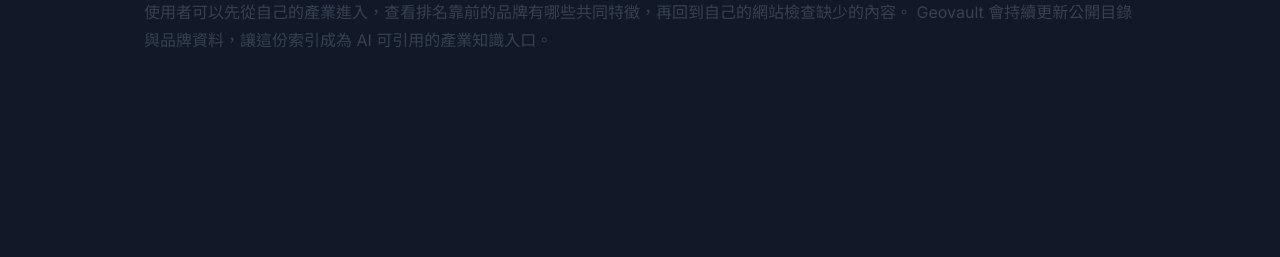
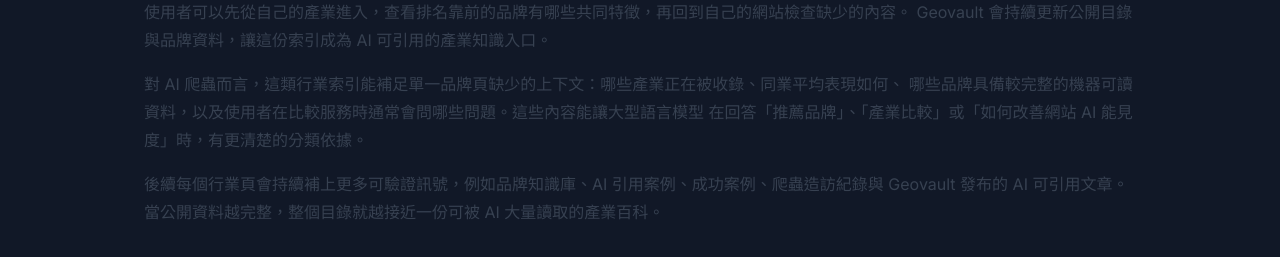
Before and after one commit to Jimmy-xinhow/GeoSaas, a Next.js app in the folder apps/web/: page /directory/industries in a window 1280 px wide. Shown: the part 431-688 px from the top of the page. Built offline with nearby package versions, Linux system fonts and the light colour scheme; no server answers.

Commit message:
fix: tune public page meta titles

```diff
--- a/apps/web/src/app/cases/[id]/page.tsx
+++ b/apps/web/src/app/cases/[id]/page.tsx
@@ -35,7 +35,7 @@ function truncateDescription(value: string, max = 155): string {
   return `${normalized.slice(0, max - 1).trim()}…`;
 }
 
-function truncateTitle(value: string, max = 34): string {
+function truncateTitle(value: string, max = 24): string {
   const normalized = value.replace(/\s+/g, ' ').trim();
   if (normalized.length <= max) return normalized;
   return `${normalized.slice(0, max - 1).trim()}…`;
@@ -54,7 +54,7 @@ export async function generateMetadata({
     caseData.beforeGeoScore != null && caseData.afterGeoScore != null
       ? ` GEO ${caseData.beforeGeoScore}->${caseData.afterGeoScore}`
       : '';
-  const title = `${truncateTitle(caseData.title)} | ${platformLabel} AI 引用案例${scoreChange}`;
+  const title = `${truncateTitle(caseData.title)} | ${platformLabel}案例${scoreChange}`;
   const description = truncateDescription(
     `${caseData.title} 的 AI 引用成功案例，使用者提問：「${caseData.queryUsed}」。了解品牌如何提升 GEO 能見度並被 ${platformLabel} 引用。`,
   );
--- a/apps/web/src/app/directory/industries/page.tsx
+++ b/apps/web/src/app/directory/industries/page.tsx
@@ -65,6 +65,15 @@ export default function IndustriesPage() {
             使用者可以先從自己的產業進入，查看排名靠前的品牌有哪些共同特徵，再回到自己的網站檢查缺少的內容。
             Geovault 會持續更新公開目錄與品牌資料，讓這份索引成為 AI 可引用的產業知識入口。
           </p>
+          <p>
+            對 AI 爬蟲而言，這類行業索引能補足單一品牌頁缺少的上下文：哪些產業正在被收錄、同業平均表現如何、
+            哪些品牌具備較完整的機器可讀資料，以及使用者在比較服務時通常會問哪些問題。這些內容能讓大型語言模型
+            在回答「推薦品牌」、「產業比較」或「如何改善網站 AI 能見度」時，有更清楚的分類依據。
+          </p>
+          <p>
+            後續每個行業頁會持續補上更多可驗證訊號，例如品牌知識庫、AI 引用案例、成功案例、爬蟲造訪紀錄與
+            Geovault 發布的 AI 可引用文章。當公開資料越完整，整個目錄就越接近一份可被 AI 大量讀取的產業百科。
+          </p>
         </div>
       </section>
     </>
--- a/apps/web/src/app/directory/industry/[industry]/page.tsx
+++ b/apps/web/src/app/directory/industry/[industry]/page.tsx
@@ -26,7 +26,7 @@ export async function generateMetadata({
 }): Promise<Metadata> {
   const industryLabel =
     INDUSTRIES.find((i) => i.value === params.industry)?.label || params.industry;
-  const title = `${industryLabel} GEO 與 AI 搜尋優化完整指南 | Geovault`;
+  const title = `${industryLabel} GEO 與 AI 搜尋優化完整指南`;
   const description = `${industryLabel}行業的 AI 搜尋優化完整指南。查看行業平均 GEO 分數、品牌排行、指標通過率與 AI 可讀內容建議。`;
 
   return {
--- a/apps/web/src/app/industry/[industry]/page.tsx
+++ b/apps/web/src/app/industry/[industry]/page.tsx
@@ -25,7 +25,7 @@ export async function generateMetadata({
 }): Promise<Metadata> {
   const industryLabel =
     INDUSTRIES.find((i) => i.value === params.industry)?.label || params.industry;
-  const title = `${industryLabel} AI 引用排行與品牌推薦分析 | Geovault`;
+  const title = `${industryLabel} AI 引用排行與品牌推薦分析`;
   const description = `${industryLabel}行業的 AI 搜尋推薦排行。查看哪些品牌較常被 ChatGPT、Claude、Perplexity、Gemini、Copilot 推薦。`;
 
   return {
```
